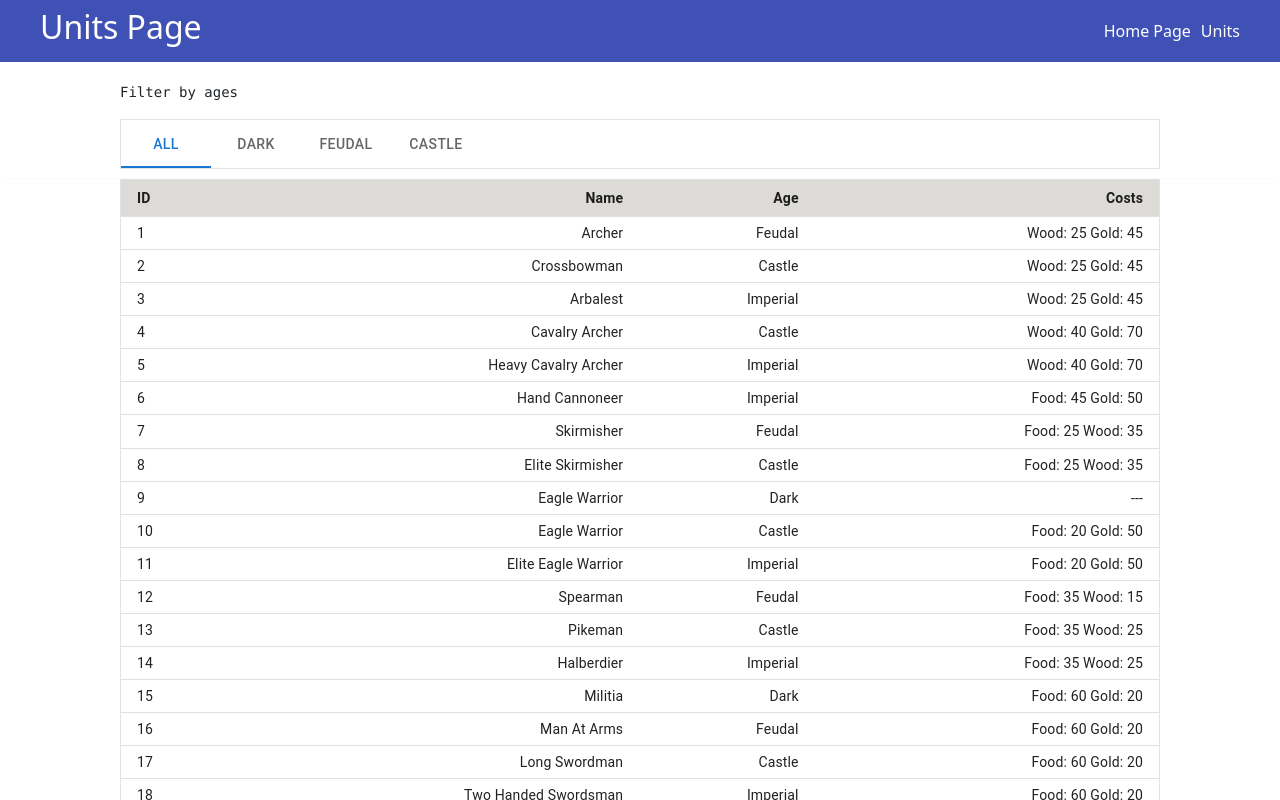
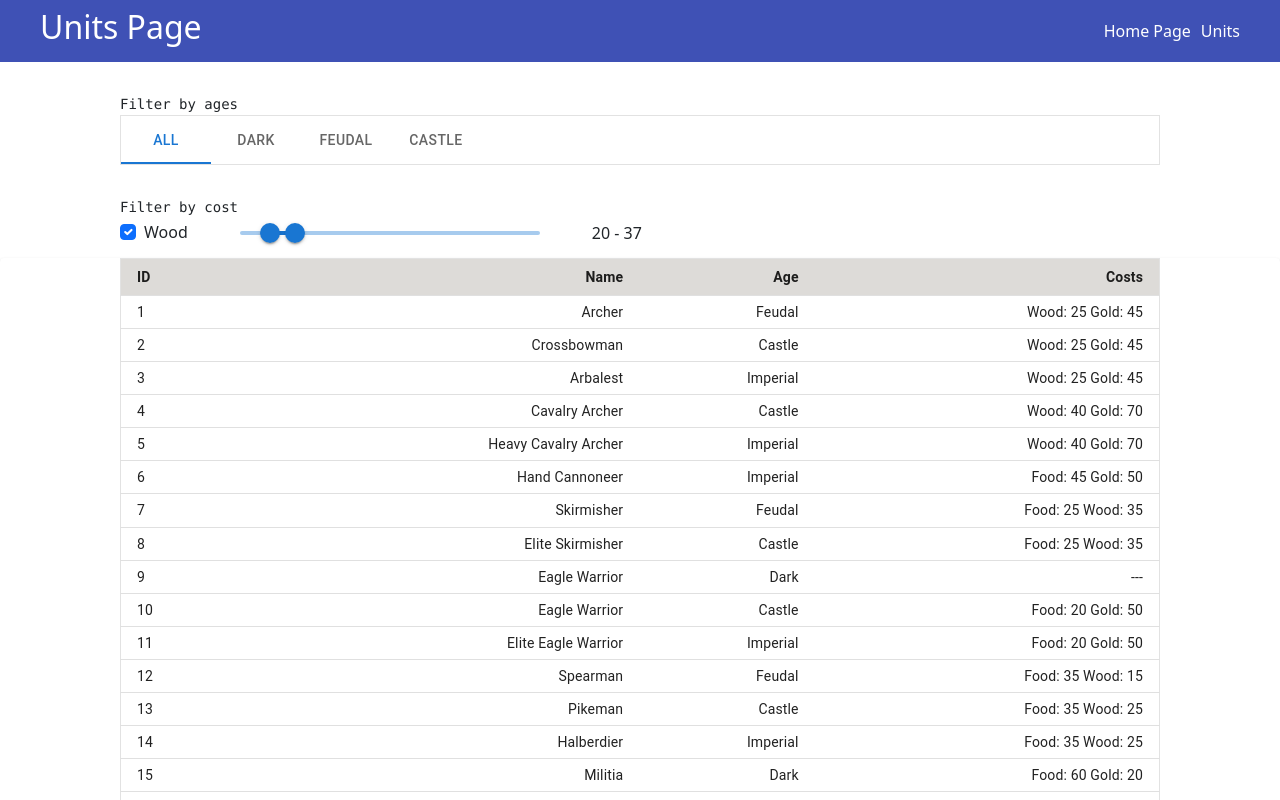
Before and after one commit to mehmeteyupoglu/age-of-empires, a React (Create React App) app: page /units in a window 1280 px wide. Shown: the top 800 px of the page. Built offline with nearby package versions, Linux system fonts and the light colour scheme; data requests are answered from the project's data file.

Commit message:
feat: initiate filter by cost functionality

```diff
--- a/src/pages/Units/Units.scss
+++ b/src/pages/Units/Units.scss
@@ -27,4 +27,21 @@
   .MuiTabs-root {
     border: 1px solid rgb(226 226 226);
   }
+
+  pre {
+    margin-bottom: 0;
+    margin-top: 2rem;
+  }
 }
+
+.filter-group {
+  display: flex;
+  justify-content: start;
+  align-items: center;
+  gap: 5%;
+
+  span {
+    min-width: fit-content;
+    max-width: 300px;
+  }
+}
--- a/src/pages/Units/index.js
+++ b/src/pages/Units/index.js
@@ -2,6 +2,9 @@ import * as React from 'react';
 import Tabs from '@mui/material/Tabs';
 import Tab from '@mui/material/Tab';
 import Box from '@mui/material/Box';
+import Slider from '@mui/material/Slider';
+import Form from 'react-bootstrap/Form';
+
 import { useDispatch } from 'react-redux';
 import { getUnitsRequest } from '../../store/actions/unitsActions';
 import CustomTable from './CustomTable';
@@ -11,6 +14,8 @@ function Units() {
     type: 'age',
     value: 'All'
   });
+  const [checked, setChecked] = React.useState(true);
+  const [value, setValue] = React.useState([20, 37]);
   const dispatch = useDispatch();
 
   React.useEffect(() => {
@@ -29,6 +34,14 @@ function Units() {
     });
   };
 
+  const handleCost = (event, newValue) => {
+    setValue(newValue);
+  };
+
+  const handleChecked = (event) => {
+    setChecked(event.target.checked);
+  };
+
   return (
     <>
       <Box sx={{ width: '100%' }} className="center-layout">
@@ -42,6 +55,31 @@ function Units() {
           <Tab value="Castle" label="Castle" />
         </Tabs>
       </Box>
+      <Box sx={{ width: '100%' }} className="center-layout">
+        <span>
+          <pre>Filter by cost</pre>
+        </span>
+        <div className="filter-group">
+          <Form.Check
+            type={'checkbox'}
+            id={`default-checkbox`}
+            label={`Wood`}
+            onChange={handleChecked}
+            checked={checked}
+          />
+          <Slider
+            getAriaLabel={() => 'Cost Range'}
+            value={value}
+            onChange={handleCost}
+            valueLabelDisplay="auto"
+            min={0}
+            max={200}
+            step={10}
+            disabled={!checked}
+          />
+          {checked ? <span>{`${value[0]} - ${value[1]}`}</span> : <span>--</span>}
+        </div>
+      </Box>
       <CustomTable />
     </>
   );
```
